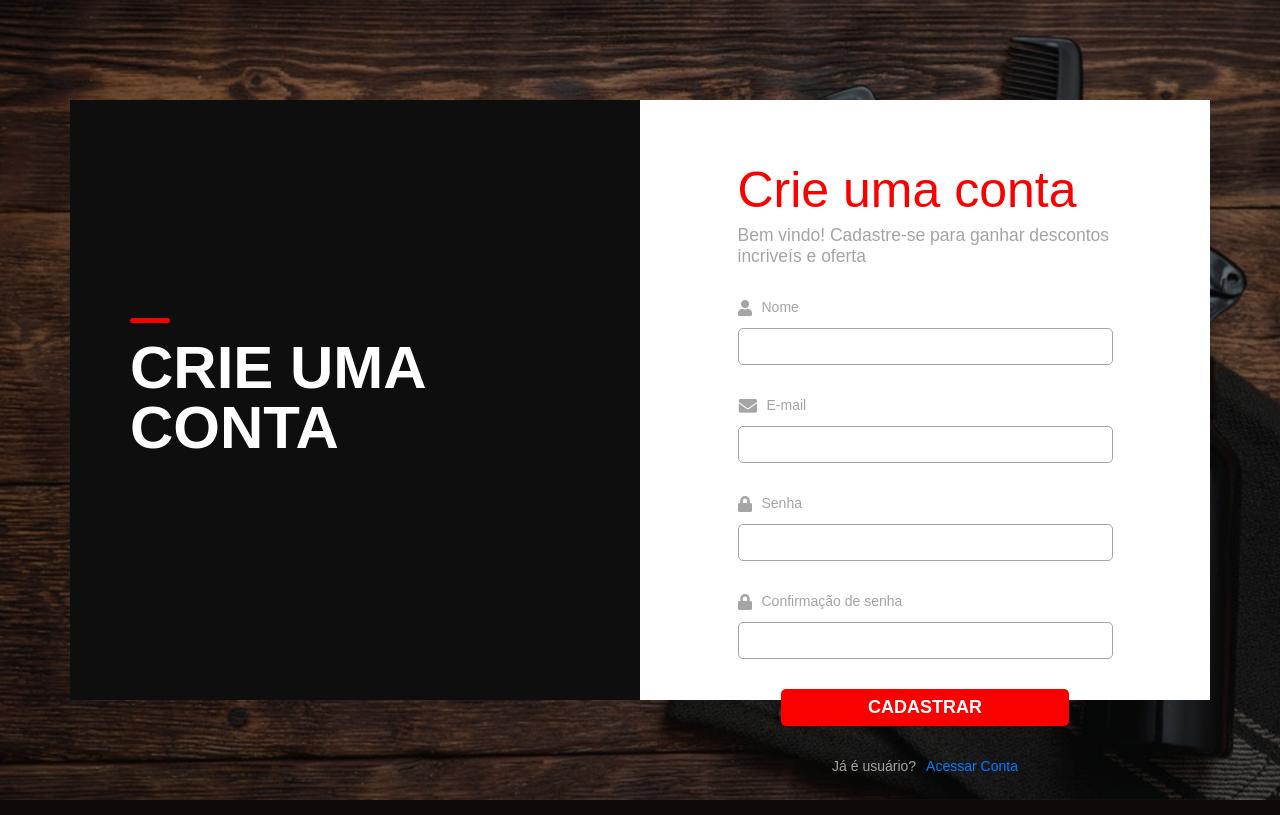
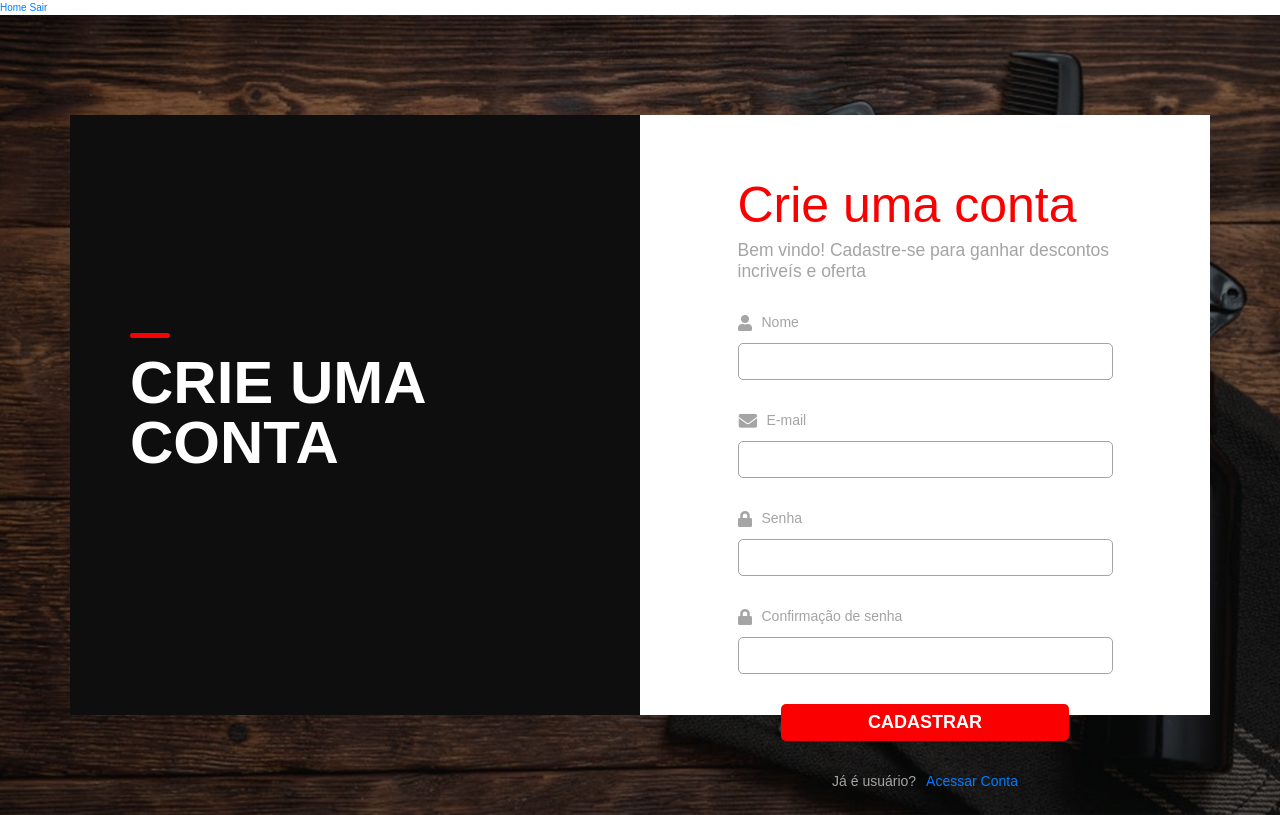
Before and after one commit to PedroMeira01/2021_projeto-ope, a Flask app: page /cadastro in a window 1280 px wide. Run offline with Flask 2, Linux system fonts and the light colour scheme; style sheets or scripts are compiled from the project's sources; some libraries are stand-ins or nearby versions; some web fonts are replaced.

Commit message:
correções

```diff
--- a/app/static/sass/base/_base.scss
+++ b/app/static/sass/base/_base.scss
@@ -18,3 +18,7 @@ body {
 a:hover {
   text-decoration: none;
 }
+
+p, h1, a, label {
+    color: white;
+}
--- a/app/templates/base.html
+++ b/app/templates/base.html
@@ -18,7 +18,10 @@
 
     </head>
     <body>
-        <header></header>
+        <header>
+            <a href="{{ url_for('index') }}">Home</a>
+            <a href="{{ url_for('logout') }}">Sair</a>
+        </header>
         <main class="main__login">
             {% with messages = get_flashed_messages() %}
                 {% if messages %}
```
